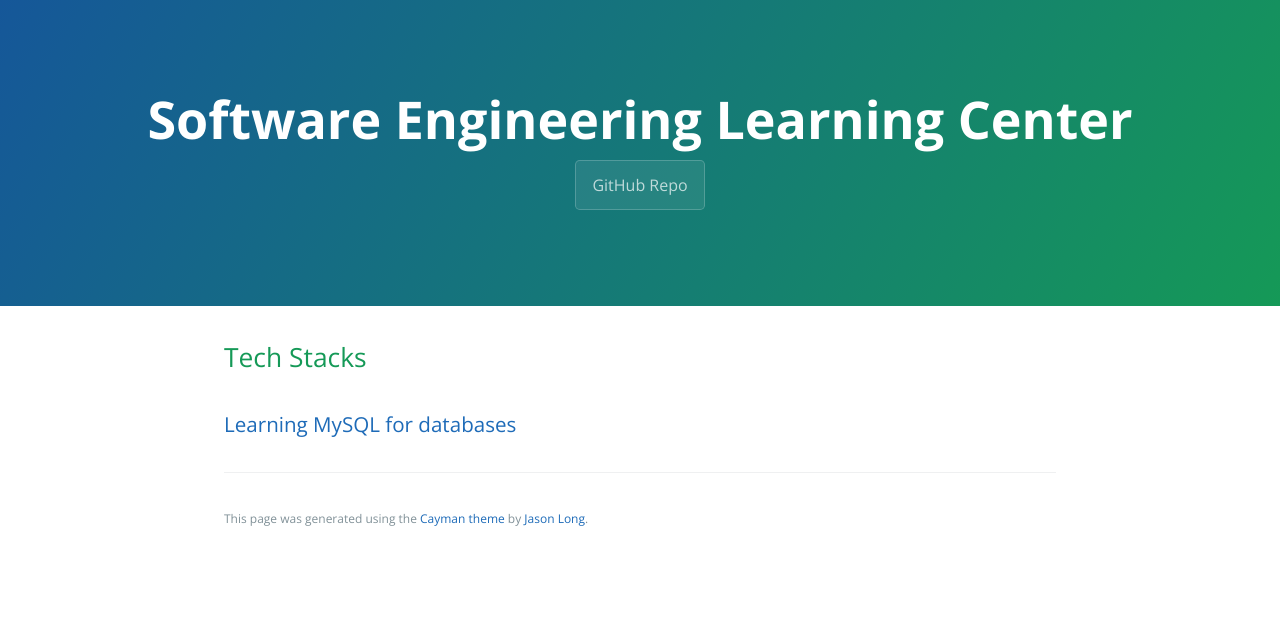
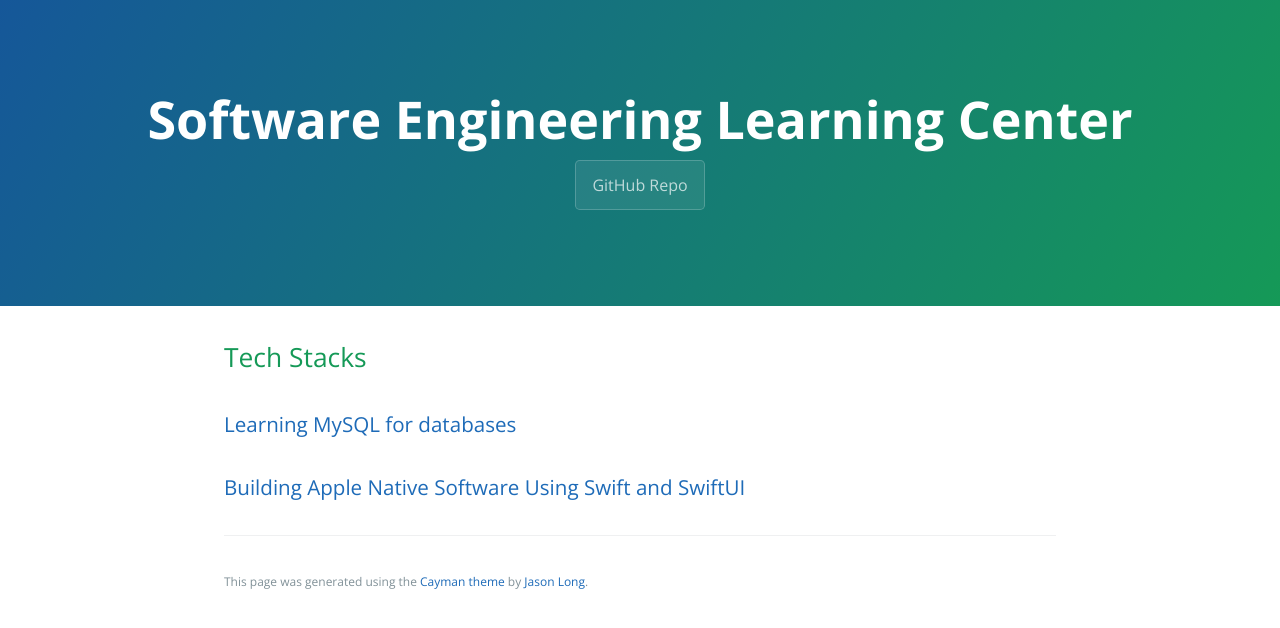
Before and after one commit to learning-software-engineering/learning-software-engineering.github.io, a Jekyll site: the page built from Topics/Tech_Stacks.md, in a window 1280 px wide. Shown: the top 628 px of the page. Built offline with Jekyll 4.4.1, drawn with Linux system fonts in a browser that asks for light colours; our own code applies the rules of GitHub Pages for plain Markdown files.

Commit message:
update tech_stacks.md to reference new entry

```diff
--- a/Topics/Tech_Stacks.md
+++ b/Topics/Tech_Stacks.md
@@ -1,3 +1,4 @@
 ## Tech Stacks
 
 ### [Learning MySQL for databases](./Tech_Stacks/Learning_MySQL.md)
+### [Building Apple Native Software Using Swift and SwiftUI](./Tech_Stacks/swift.md)
```
